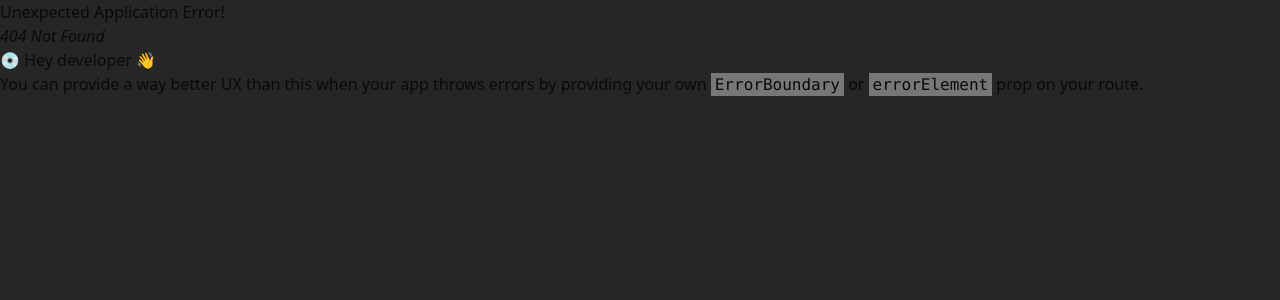
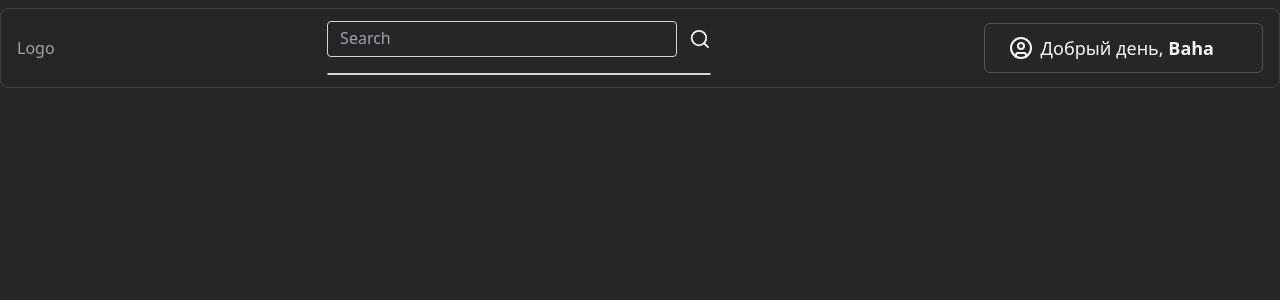
Before and after one commit to ethaningenium/tap-builder, a React (Vite) app: page /dashboard in a window 1280 px wide. Before the commit this address had no page. Shown: the top 300 px of the page. Built offline with nearby package versions, Linux system fonts and the light colour scheme.

Commit message:
Added dashboard component with header

```diff
--- /dev/null
+++ b/src/features/dashboard/components/header.tsx
@@ -0,0 +1,36 @@
+import { Link } from "react-router-dom";
+import { SearchBar } from "./search-bar";
+import { useState } from "react";
+import { SearchResultList } from "./search-result-list";
+import { CircleUser } from "lucide-react";
+export const Header = () => {
+  const [results, setResults] = useState([]);
+
+  return (
+    <header className="w-full fixed border-b border-neutral-700 flex justify-center text-neutral-100 border rounded-lg  my-2">
+      <div className="flex w-full justify-between items-center px-4 container py-3 ">
+        <Link
+          className="flex items-center gap-2 text-neutral-400 hover:text-neutral-100 transition"
+          to="/"
+        >
+          <span className="hidden sm:flex">Logo</span>
+        </Link>
+        <div className="flex flex-col">
+          <SearchBar setResults={setResults} />
+          <SearchResultList results={results} />
+        </div>
+        <div className="flex items-center p-6 h-9 rounded-md border border-neutral-600 hover:bg-neutral-700 transition">
+          <div className="flex items-center">
+            <div className="relative  w-8">
+              <CircleUser />
+            </div>
+            <span className="mr-3 text-lg font-light">
+              Добрый день,
+              <span className="mr-3 text-lg font-bold"> Baha</span>
+            </span>
+          </div>
+        </div>
+      </div>
+    </header>
+  );
+};
--- /dev/null
+++ b/src/features/dashboard/components/index.tsx
@@ -0,0 +1,9 @@
+import { Header } from "./header";
+
+export const Dashboard = () => {
+  return (
+    <div className="w-full min-h-dvh bg-neutral-800">
+      <Header />
+    </div>
+  );
+};
--- /dev/null
+++ b/src/features/dashboard/components/search-bar.tsx
@@ -0,0 +1,43 @@
+import { useState } from "react";
+import { Search } from "lucide-react";
+export const SearchBar = ({ setResults }) => {
+  const [input, setInput] = useState("");
+
+  const fetchData = (value) => {
+    fetch("https://jsonplaceholder.typicode.com/users")
+      .then((response) => response.json())
+      .then((json) => {
+        const results = json.filter((user) => {
+          return (
+            value &&
+            user &&
+            user.name &&
+            user.name.toLowerCase().includes(value)
+          );
+        });
+        setResults(results);
+      });
+  };
+  const handleChange = (value) => {
+    setInput(value);
+    fetchData(value);
+  };
+  return (
+    <div className="mb-3 xl:w-96">
+      <div className="relative flex w-full justify-between items-center">
+        <input
+          type="search"
+          className="relative m-0 block flex-auto rounded border border-solid border-neutral-300 bg-transparent bg-clip-padding px-3 py-[0.25rem] text-base font-normal leading-[1.6] text-neutral-700 outline-none transition duration-200 ease-in-out focus:z-[3] focus:border-primary focus:text-neutral-700 focus:shadow-[inset_0_0_0_1px_rgb(59,113,202)] focus:outline-none dark:border-neutral-600 dark:text-neutral-200 dark:placeholder:text-neutral-200 dark:focus:border-primary w-full mr-3"
+          placeholder="Search"
+          aria-label="Search"
+          aria-describedby="button-addon2"
+          value={input}
+          onChange={(e) => handleChange(e.target.value)}
+        />
+
+        {/* <!--Search icon--> */}
+        <Search />
+      </div>
+    </div>
+  );
+};
--- /dev/null
+++ b/src/features/dashboard/components/search-result-list.tsx
@@ -0,0 +1,9 @@
+export const SearchResultList = ({ results }) => {
+  return (
+    <div className=" rounded border border-solid border-neutral-300 w-full mt-1 overflow-y-scroll max-h-14">
+      {results.map((result, id) => {
+        return <div key={id}>{result.name}</div>;
+      })}
+    </div>
+  );
+};
--- /dev/null
+++ b/src/features/dashboard/index.tsx
@@ -0,0 +1 @@
+export { Dashboard } from "./components";
--- a/src/features/editor/components/header.tsx
+++ b/src/features/editor/components/header.tsx
@@ -7,7 +7,7 @@ export const Header = () => {
       <div className="flex w-full justify-between items-center px-4 container py-3">
         <Link
           className="flex items-center gap-2 text-neutral-400 hover:text-neutral-100 transition"
-          to="/"
+          to="/dashboard"
         >
           <ArrowLeft />
           <span className="hidden sm:flex">Dashboard</span>
--- a/src/pages/router.tsx
+++ b/src/pages/router.tsx
@@ -2,6 +2,7 @@ import { createBrowserRouter } from "react-router-dom";
 import { LoginPage } from "./login";
 import { PublishedPage } from "./published";
 import { Editor } from "@/features/editor";
+import { Dashboard } from "@/features/dashboard";
 
 export const router = createBrowserRouter([
   {
@@ -16,4 +17,8 @@ export const router = createBrowserRouter([
     path: "/edit",
     element: <Editor />,
   },
+  {
+    path: "/dashboard",
+    element: <Dashboard />,
+  },
 ]);
```
Also changed, not shown: 1 other file (tests, documents, lock files or other folders).
